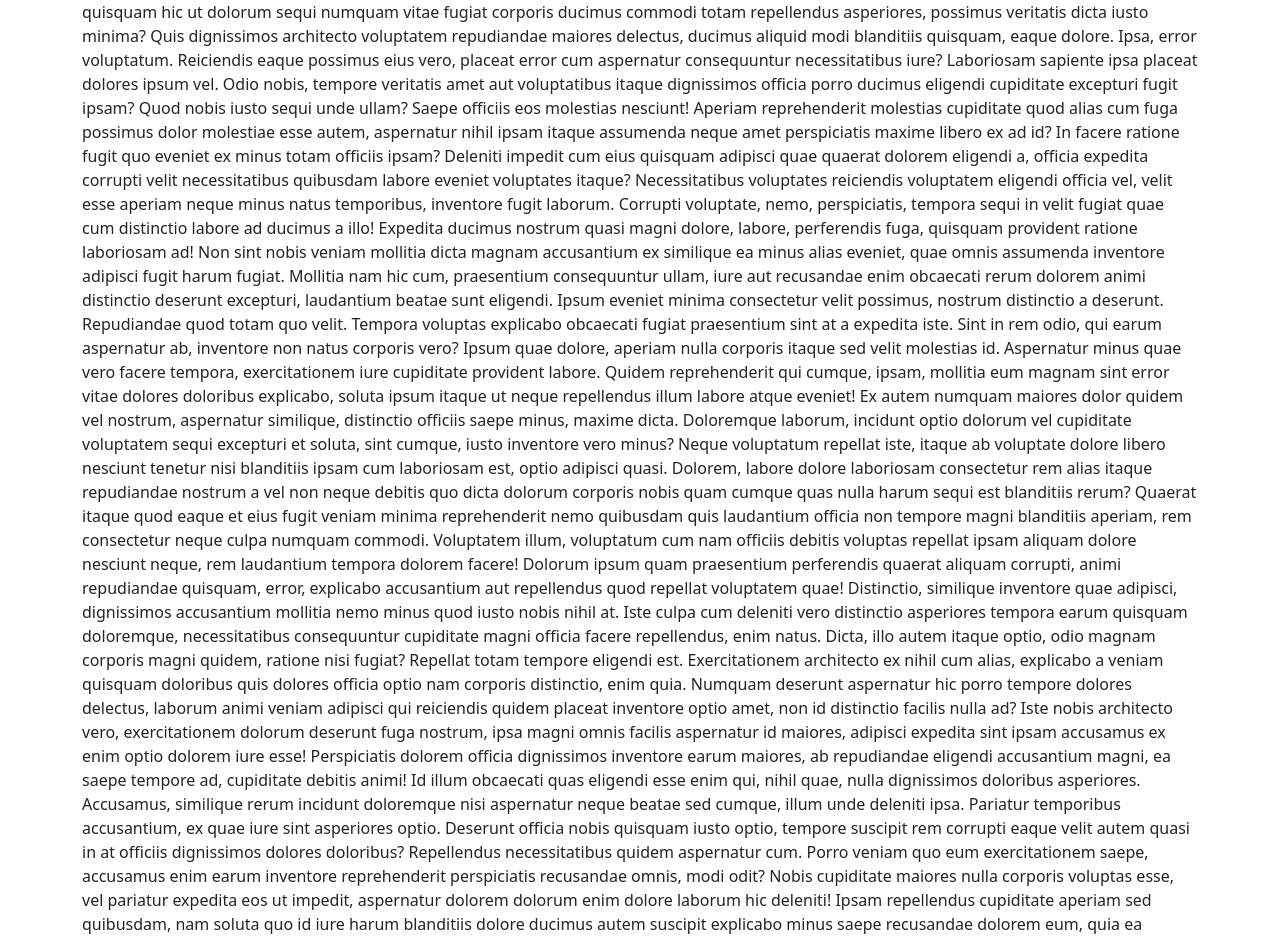
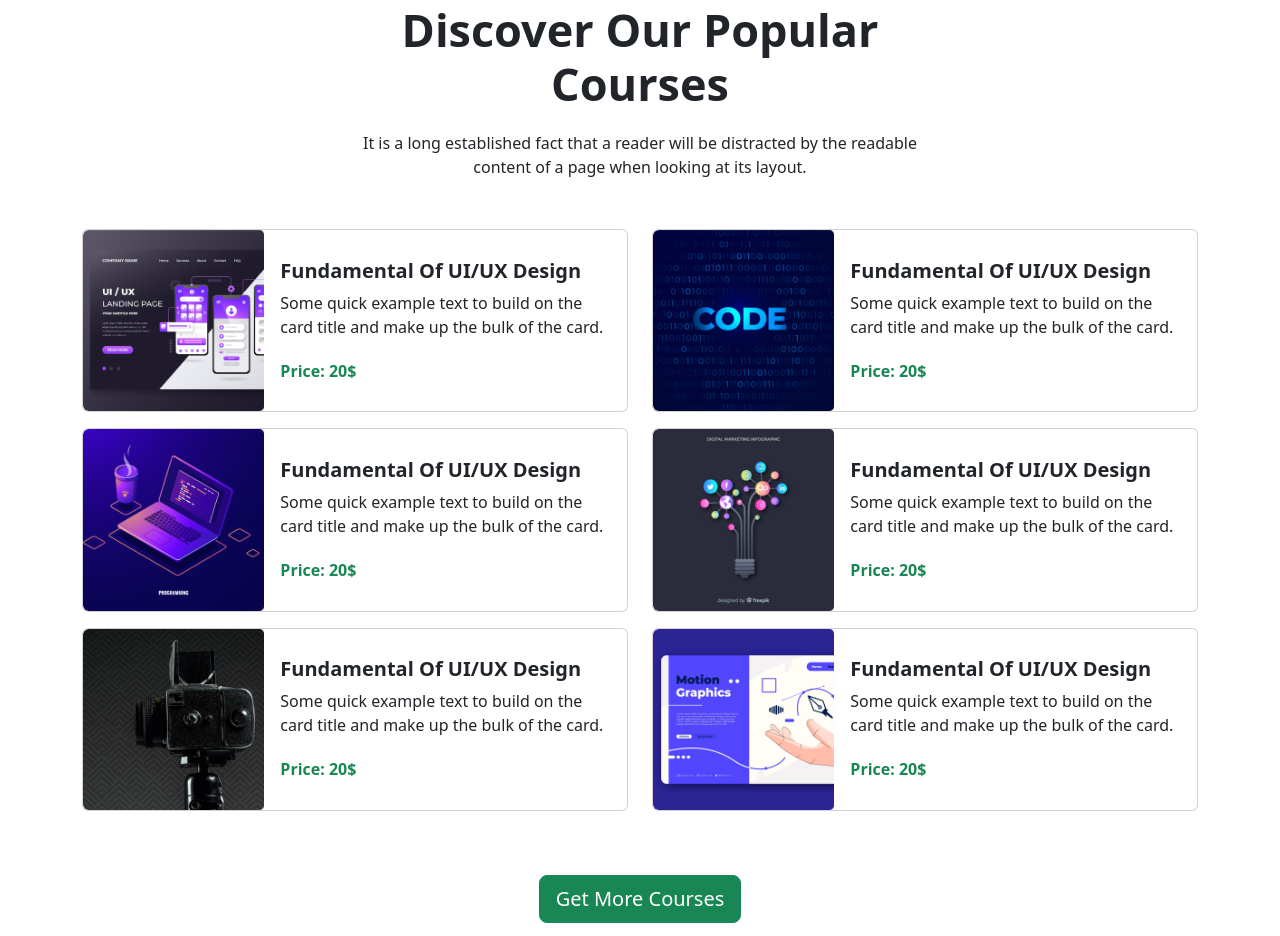
Before and after one commit to hridoy-rafayel/proTechEdu-phero-a3, a plain HTML site: page index.html in a window 1280 px wide. Shown: the part 1066-2002 px from the top of the page. Drawn offline with nearby package versions, Linux system fonts and the light colour scheme.

Commit message:
courses area

```diff
--- a/css/style.css
+++ b/css/style.css
@@ -1,3 +1,25 @@
+body {
+  font-size: 16px;
+}
+
+header {
+  margin-bottom: 65px;
+}
+
+section {
+  margin-bottom: 130px;
+}
+
+h2 {
+  font-size: 45px;
+  font-weight: 600;
+  margin-bottom: 20px;
+}
+
+p {
+  margin-bottom: 20px;
+}
+
 .carousel-item {
   height: 100vh;
   min-height: 300px;
--- a/index.html
+++ b/index.html
@@ -60,7 +60,7 @@
 
   <!-- === -->
   <main>
-    <section class="container mt-5">
+    <section class="container">
       <div id="carouselExampleCaptions" class="carousel slide" data-bs-ride="false">
         <div class="carousel-indicators">
           <button type="button" data-bs-target="#carouselExampleCaptions" data-bs-slide-to="0" class="active"
@@ -121,80 +121,136 @@
         </button>
       </div>
     </section>
+    <!-- ============ -->
+    <section class="container">
+      <div class="course-heading text-center">
+        <h2>Discover Our Popular <br> Courses</h2>
+        <p style="margin-bottom: 50px;">It is a long established fact that a reader will be distracted by the readable
+          <br>
+          content of a page when looking
+          at its layout.
+        </p>
+      </div>
+      <div class="row">
+        <div class="col-lg-6">
+          <div class="card mb-3">
+            <div class="row g-0">
+              <div class="col-md-4">
+                <img src="./images/course/course-1.png" class="img-fluid rounded-start" alt="...">
+              </div>
+              <div class="col-md-8 d-flex align-items-center">
+                <div class="card-body">
+                  <h5 class="card-title fw-bolder">Fundamental Of UI/UX Design</h5>
+                  <p class="card-text">Some quick example text to build on the card title and make up the bulk of the
+                    card.</p>
+                  <p class="card-text"><span class="text-success fw-bolder">Price: 20$</span></p>
+                </div>
+              </div>
+            </div>
+          </div>
+          <!-- === -->
+        </div>
+        <div class="col-lg-6">
+          <!-- == -->
+          <div class="card mb-3">
+            <div class="row g-0">
+              <div class="col-md-4">
+                <img src="./images/course/course-2.png" class="img-fluid rounded-start" alt="...">
+              </div>
+              <div class="col-md-8 d-flex align-items-center">
+                <div class="card-body">
+                  <h5 class="card-title fw-bolder">Fundamental Of UI/UX Design</h5>
+                  <p class="card-text">Some quick example text to build on the card title and make up the bulk of the
+                    card.</p>
+                  <p class="card-text"><span class="text-success fw-bolder">Price: 20$</span></p>
+                </div>
+              </div>
+            </div>
+          </div>
+          <!-- === -->
+        </div>
+        <div class="col-lg-6">
+          <!-- == -->
+          <div class="card mb-3">
+            <div class="row g-0">
+              <div class="col-md-4">
+                <img src="./images/course/course-3.png" class="img-fluid rounded-start" alt="...">
+              </div>
+              <div class="col-md-8 d-flex align-items-center">
+                <div class="card-body">
+                  <h5 class="card-title fw-bolder">Fundamental Of UI/UX Design</h5>
+                  <p class="card-text">Some quick example text to build on the card title and make up the bulk of the
+                    card.</p>
+                  <p class="card-text"><span class="text-success fw-bolder">Price: 20$</span></p>
+                </div>
+              </div>
+            </div>
+          </div>
+          <!-- === -->
+        </div>
+        <div class="col-lg-6">
+          <!-- == -->
+          <div class="card mb-3">
+            <div class="row g-0">
+              <div class="col-md-4">
+                <img src="./images/course/course-4.png" class="img-fluid rounded-start" alt="...">
+              </div>
+              <div class="col-md-8 d-flex align-items-center">
+                <div class="card-body">
+                  <h5 class="card-title fw-bolder">Fundamental Of UI/UX Design</h5>
+                  <p class="card-text">Some quick example text to build on the card title and make up the bulk of the
+                    card.</p>
+                  <p class="card-text"><span class="text-success fw-bolder">Price: 20$</span></p>
+                </div>
+              </div>
+            </div>
+          </div>
+          <!-- === -->
+        </div>
+        <div class="col-lg-6">
+          <!-- == -->
+          <div class="card mb-3">
+            <div class="row g-0">
+              <div class="col-md-4">
+                <img src="./images/course/course-5.png" class="img-fluid rounded-start" alt="...">
+              </div>
+              <div class="col-md-8 d-flex align-items-center">
+                <div class="card-body">
+                  <h5 class="card-title fw-bolder">Fundamental Of UI/UX Design</h5>
+                  <p class="card-text">Some quick example text to build on the card title and make up the bulk of the
+                    card.</p>
+                  <p class="card-text"><span class="text-success fw-bolder">Price: 20$</span></p>
+                </div>
+              </div>
+            </div>
+          </div>
+          <!-- === -->
+        </div>
+        <div class="col-lg-6">
+          <!-- == -->
+          <div class="card mb-3">
+            <div class="row g-0">
+              <div class="col-md-4">
+                <img src="./images/course/course-6.png" class="img-fluid rounded-start" alt="...">
+              </div>
+              <div class="col-md-8 d-flex align-items-center">
+                <div class="card-body">
+                  <h5 class="card-title fw-bolder">Fundamental Of UI/UX Design</h5>
+                  <p class="card-text">Some quick example text to build on the card title and make up the bulk of the
+                    card.</p>
+                  <p class="card-text"><span class="text-success fw-bolder">Price: 20$</span></p>
+                </div>
+              </div>
+            </div>
+          </div>
+          <!-- === -->
+        </div>
+      </div>
+      <div class="course-btn text-center mt-5">
+        <button class="btn btn-lg btn-success">Get More Courses</button>
+      </div>
+    </section>
 
-    <section class="container mt-5">
-      <p>Lorem ipsum dolor sit amet consectetur adipisicing elit. Harum repellat culpa numquam iusto ipsum nobis officia
-        saepe debitis, est recusandae maiores accusamus doloremque quidem quibusdam eligendi cum sed quas at ipsa, illo
-        nihil. Nihil distinctio expedita ipsum corrupti! Possimus id eaque quis vel molestiae beatae soluta laborum modi
-        ea. Facere debitis quidem recusandae libero quasi culpa corporis? Nam perspiciatis mollitia quod ipsam dolorem
-        reprehenderit numquam rem optio ipsum illum. Voluptatum praesentium ad maiores impedit reprehenderit expedita
-        sint sit quisquam hic ut dolorum sequi numquam vitae fugiat corporis ducimus commodi totam repellendus
-        asperiores, possimus veritatis dicta iusto minima? Quis dignissimos architecto voluptatem repudiandae maiores
-        delectus, ducimus aliquid modi blanditiis quisquam, eaque dolore. Ipsa, error voluptatum. Reiciendis eaque
-        possimus eius vero, placeat error cum aspernatur consequuntur necessitatibus iure? Laboriosam sapiente ipsa
-        placeat dolores ipsum vel. Odio nobis, tempore veritatis amet aut voluptatibus itaque dignissimos officia porro
-        ducimus eligendi cupiditate excepturi fugit ipsam? Quod nobis iusto sequi unde ullam? Saepe officiis eos
-        molestias nesciunt! Aperiam reprehenderit molestias cupiditate quod alias cum fuga possimus dolor molestiae esse
-        autem, aspernatur nihil ipsam itaque assumenda neque amet perspiciatis maxime libero ex ad id? In facere ratione
-        fugit quo eveniet ex minus totam officiis ipsam? Deleniti impedit cum eius quisquam adipisci quae quaerat
-        dolorem eligendi a, officia expedita corrupti velit necessitatibus quibusdam labore eveniet voluptates itaque?
-        Necessitatibus voluptates reiciendis voluptatem eligendi officia vel, velit esse aperiam neque minus natus
-        temporibus, inventore fugit laborum. Corrupti voluptate, nemo, perspiciatis, tempora sequi in velit fugiat quae
-        cum distinctio labore ad ducimus a illo! Expedita ducimus nostrum quasi magni dolore, labore, perferendis fuga,
-        quisquam provident ratione laboriosam ad! Non sint nobis veniam mollitia dicta magnam accusantium ex similique
-        ea minus alias eveniet, quae omnis assumenda inventore adipisci fugit harum fugiat. Mollitia nam hic cum,
-        praesentium consequuntur ullam, iure aut recusandae enim obcaecati rerum dolorem animi distinctio deserunt
-        excepturi, laudantium beatae sunt eligendi. Ipsum eveniet minima consectetur velit possimus, nostrum distinctio
-        a deserunt. Repudiandae quod totam quo velit. Tempora voluptas explicabo obcaecati fugiat praesentium sint at a
-        expedita iste. Sint in rem odio, qui earum aspernatur ab, inventore non natus corporis vero? Ipsum quae dolore,
-        aperiam nulla corporis itaque sed velit molestias id. Aspernatur minus quae vero facere tempora, exercitationem
-        iure cupiditate provident labore. Quidem reprehenderit qui cumque, ipsam, mollitia eum magnam sint error vitae
-        dolores doloribus explicabo, soluta ipsum itaque ut neque repellendus illum labore atque eveniet! Ex autem
-        numquam maiores dolor quidem vel nostrum, aspernatur similique, distinctio officiis saepe minus, maxime dicta.
-        Doloremque laborum, incidunt optio dolorum vel cupiditate voluptatem sequi excepturi et soluta, sint cumque,
-        iusto inventore vero minus? Neque voluptatum repellat iste, itaque ab voluptate dolore libero nesciunt tenetur
-        nisi blanditiis ipsam cum laboriosam est, optio adipisci quasi. Dolorem, labore dolore laboriosam consectetur
-        rem alias itaque repudiandae nostrum a vel non neque debitis quo dicta dolorum corporis nobis quam cumque quas
-        nulla harum sequi est blanditiis rerum? Quaerat itaque quod eaque et eius fugit veniam minima reprehenderit nemo
-        quibusdam quis laudantium officia non tempore magni blanditiis aperiam, rem consectetur neque culpa numquam
-        commodi. Voluptatem illum, voluptatum cum nam officiis debitis voluptas repellat ipsam aliquam dolore nesciunt
-        neque, rem laudantium tempora dolorem facere! Dolorum ipsum quam praesentium perferendis quaerat aliquam
-        corrupti, animi repudiandae quisquam, error, explicabo accusantium aut repellendus quod repellat voluptatem
-        quae! Distinctio, similique inventore quae adipisci, dignissimos accusantium mollitia nemo minus quod iusto
-        nobis nihil at. Iste culpa cum deleniti vero distinctio asperiores tempora earum quisquam doloremque,
-        necessitatibus consequuntur cupiditate magni officia facere repellendus, enim natus. Dicta, illo autem itaque
-        optio, odio magnam corporis magni quidem, ratione nisi fugiat? Repellat totam tempore eligendi est.
-        Exercitationem architecto ex nihil cum alias, explicabo a veniam quisquam doloribus quis dolores officia optio
-        nam corporis distinctio, enim quia. Numquam deserunt aspernatur hic porro tempore dolores delectus, laborum
-        animi veniam adipisci qui reiciendis quidem placeat inventore optio amet, non id distinctio facilis nulla ad?
-        Iste nobis architecto vero, exercitationem dolorum deserunt fuga nostrum, ipsa magni omnis facilis aspernatur id
-        maiores, adipisci expedita sint ipsam accusamus ex enim optio dolorem iure esse! Perspiciatis dolorem officia
-        dignissimos inventore earum maiores, ab repudiandae eligendi accusantium magni, ea saepe tempore ad, cupiditate
-        debitis animi! Id illum obcaecati quas eligendi esse enim qui, nihil quae, nulla dignissimos doloribus
-        asperiores. Accusamus, similique rerum incidunt doloremque nisi aspernatur neque beatae sed cumque, illum unde
-        deleniti ipsa. Pariatur temporibus accusantium, ex quae iure sint asperiores optio. Deserunt officia nobis
-        quisquam iusto optio, tempore suscipit rem corrupti eaque velit autem quasi in at officiis dignissimos dolores
-        doloribus? Repellendus necessitatibus quidem aspernatur cum. Porro veniam quo eum exercitationem saepe,
-        accusamus enim earum inventore reprehenderit perspiciatis recusandae omnis, modi odit? Nobis cupiditate maiores
-        nulla corporis voluptas esse, vel pariatur expedita eos ut impedit, aspernatur dolorem dolorum enim dolore
-        laborum hic deleniti! Ipsam repellendus cupiditate aperiam sed quibusdam, nam soluta quo id iure harum
-        blanditiis dolore ducimus autem suscipit explicabo minus saepe recusandae dolorem eum, quia ea dolorum expedita
-        nihil. Eos est quaerat consequuntur ullam alias quam excepturi fugiat enim laborum asperiores voluptatum optio
-        vitae qui, repudiandae deserunt praesentium illum? Blanditiis nesciunt quidem doloremque. Obcaecati
-        consequuntur, id nostrum ab voluptas laboriosam, quisquam esse error aliquam facere ut reiciendis atque facilis,
-        dolorem ipsam autem numquam at. Laboriosam aspernatur itaque dicta, non quam culpa consectetur facere error
-        corporis id tempora illum odio harum iure ipsam velit, officia consequatur, autem doloremque perspiciatis
-        necessitatibus saepe! A adipisci quasi rerum exercitationem soluta maxime repellendus ipsam tempore. Quam
-        molestiae ratione distinctio dolorum veniam neque rerum maxime autem hic tenetur harum iusto totam corporis,
-        aperiam nam rem doloribus mollitia suscipit. Temporibus laboriosam placeat accusantium libero laudantium saepe
-        aperiam molestiae nemo. Iste nam ut consequuntur praesentium repudiandae dignissimos quas, officia, mollitia
-        nemo eos totam corrupti illum aspernatur, soluta ipsam omnis tenetur! Recusandae explicabo officia cum ullam
-        veniam numquam omnis, cupiditate architecto asperiores, quasi voluptatem et quia iste laboriosam error
-        laudantium dicta alias ipsum eum sapiente atque, distinctio mollitia. Et mollitia aliquid inventore impedit
-        alias distinctio molestiae temporibus culpa placeat, ea pariatur commodi laudantium facilis necessitatibus porro
-        dolores error sint cumque minima. Fuga.</p>
-
-    </section>
   </main>
 
   <!-- Footer -->
```
